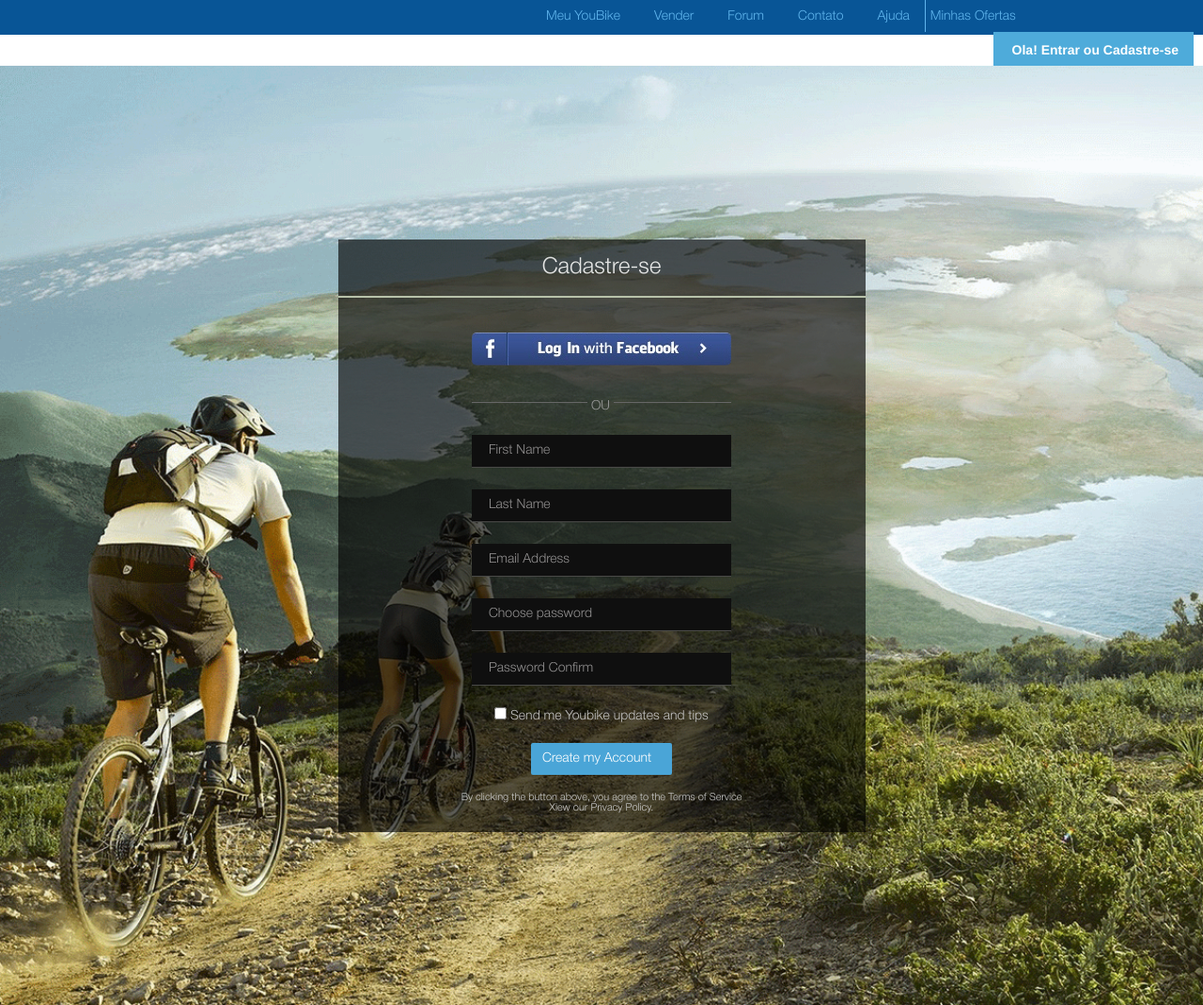
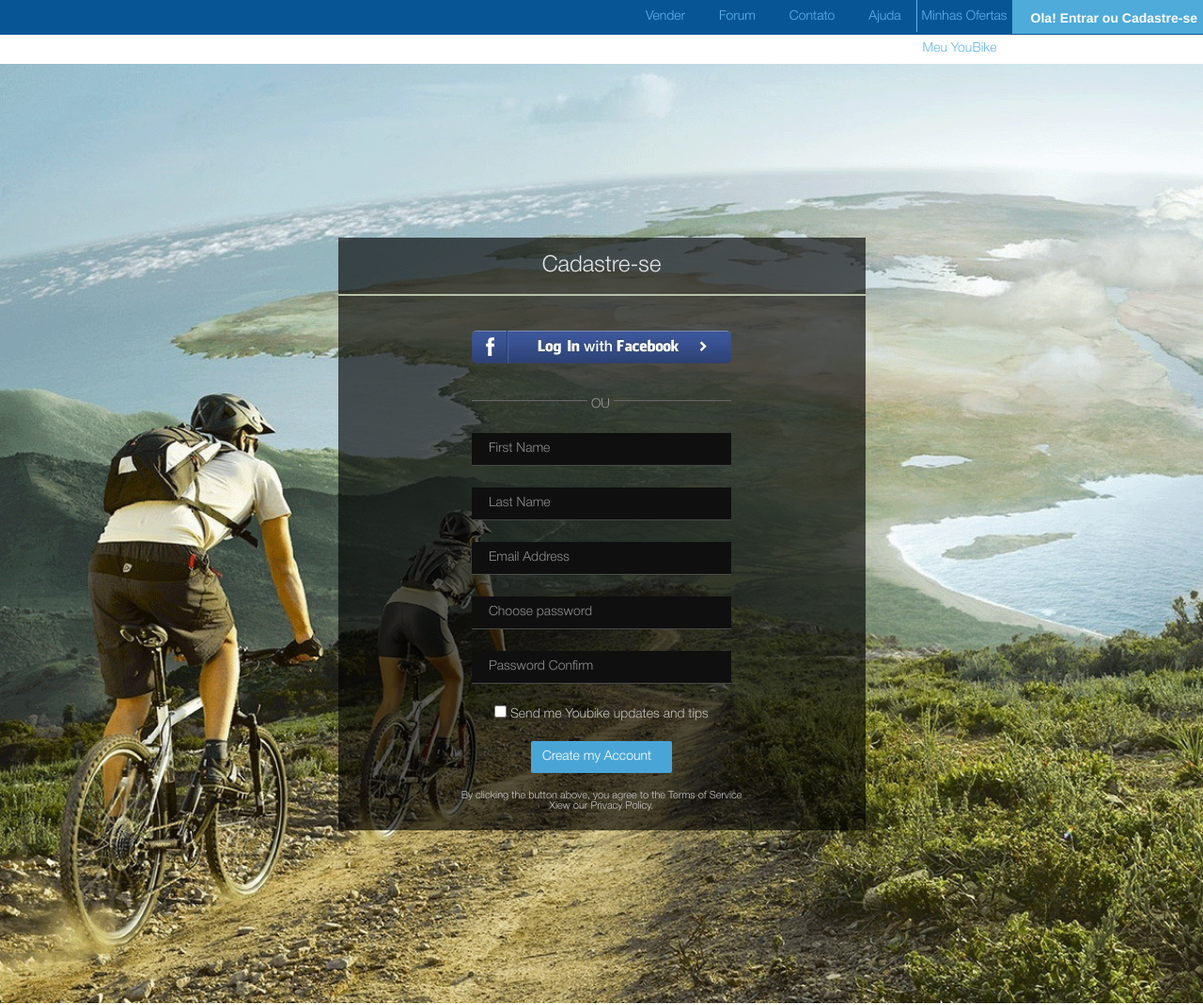
Before and after one commit to kushneruk1995/kushneruk1995.github.io.homework5, a plain HTML site: page homework5_1/index.html in a window 1280 px wide. Shown: the whole page at 94% size. Drawn offline with Linux system fonts and the light colour scheme.

Commit message:
version nnn2

```diff
--- a/homework5_1/css/style.css
+++ b/homework5_1/css/style.css
@@ -21,12 +21,18 @@
     background: #085596;
 }
 
+.center {
+    width: 1300px;
+    height: auto;
+    margin: 0 auto;
+}
+
 .header ul {
     padding-left: 561px;
 }
 
 .header li {
-    float: left;
+    float: right;
 }
 
 .header li a {
@@ -43,7 +49,7 @@
 
 .name {
     display: inline-block;
-    float: left;
+    float: right;
     padding: 11px 5px 9px 5px;
     color: #60b5ed;
     font-size: 14px;
--- a/homework5_1/index.html
+++ b/homework5_1/index.html
@@ -9,16 +9,17 @@
 <body>
 
     <div class="header">
-		 <ul>
-				<li><a href="#">Meu YouBike</a></li>
-				<li><a href="#">Vender</a></li>
-				<li><a href="#">Forum</a></li>
-	            <li><a href="#">Contato</a></li>
-				<li><a href="#">Ajuda</a></li>
-		</ul>
-
-		<a href="#" class="name">Minhas Ofertas</a>
-		<h1>Ola!<a href="#"> Entrar</a> ou <a href="#"> Cadastre-se</a></h1>
+        <div class="center">
+            <h1>Ola!<a href="#"> Entrar</a> ou <a href="#"> Cadastre-se</a></h1>
+            <a href="#" class="name">Minhas Ofertas</a>
+         	<ul>
+         	    <li><a href="#">Ajuda</a></li>
+         	    <li><a href="#">Contato</a></li>
+         	    <li><a href="#">Forum</a></li>
+         	    <li><a href="#">Vender</a></li>
+				<li><a href="#">Meu YouBike</a>
+		    </ul>
+         </div>
 	</div>
 
 	<div class="main-div">
```
